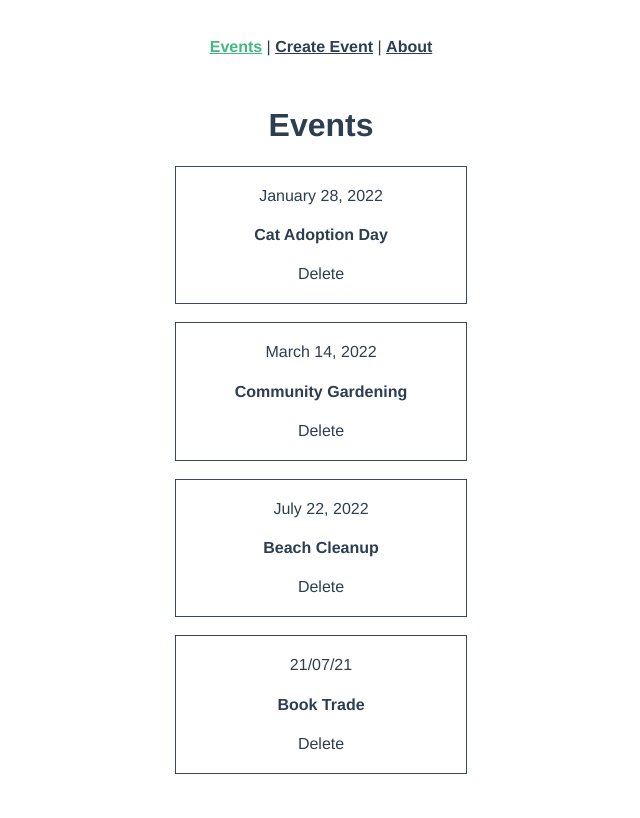
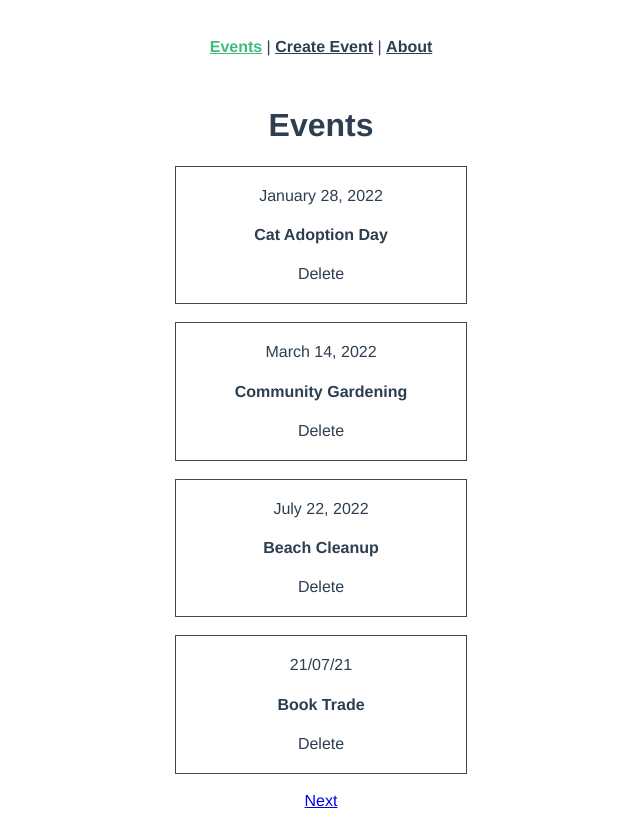
Before and after one commit to GuillFer/agenda, a Vue app: page /events in a window 1280 px wide. Shown: the whole page, without its empty margins (319-959 px from the left). Built offline with nearby package versions, Linux system fonts and the light colour scheme; data requests are answered from the project's data file.

Commit message:
next-prev page

```diff
--- a/src/router/index.js
+++ b/src/router/index.js
@@ -7,7 +7,8 @@ const routes = [
   {
     path: '/events',
     name: 'EventList',
-    component: EventList
+    component: EventList,
+    props: route => ({ page: parseInt(route.query.page) || 1 })
   },
   {
     path: '/event/:id',
--- a/src/services/EventService.js
+++ b/src/services/EventService.js
@@ -11,8 +11,8 @@ const apiClient = axios.create({
 })
 
 export default {
-  getEvents (page) {
-    return apiClient.get(`/events?_limit=4&_page=${page}`)
+  getEvents (perPage, page) {
+    return apiClient.get(`/events?_limit=${perPage}&_page=${page}`)
   },
   getEvent (id) {
     return apiClient.get(`/events/${id}`)
--- a/src/store/index.js
+++ b/src/store/index.js
@@ -3,7 +3,8 @@ import { createStore } from 'vuex'
 export default createStore({
   state: {
     user: 'Guillaume',
-    events: []
+    events: [],
+    eventsPerPage: 4
   },
   mutations: {
     ADD_EVENT (state, event) {
--- a/src/views/EventList.vue
+++ b/src/views/EventList.vue
@@ -3,6 +3,16 @@
   <div class="events">
     <!-- <img alt="Vue logo" src="../assets/logo.png"> -->
     <EventCard v-for="event in events" :key="event.id" :event="event"/>
+    <router-link
+      :to="{ name: 'EventList', query: { page: page - 1 } }"
+      rel="prev"
+      v-if="page != 1"
+    >Prev</router-link>
+    <router-link
+      :to="{ name: 'EventList', query: { page: page + 1 } }"
+      rel="next"
+      v-if="hasNextPage"
+    >Next</router-link>
   </div>
 </template>
 
@@ -10,26 +20,39 @@
 // @ is an alias to /src
 import EventCard from '@/components/EventCard.vue'
 import EventService from '@/services/EventService.js'
+import { watchEffect } from 'vue'
 
 export default {
   name: 'EventList',
   components: {
     EventCard
   },
+  props: ['page'],
   data () {
     return {
-      events: null
+      events: null,
+      totalEvents: 0
     }
   },
   created () {
-    EventService.getEvents(this.$route.query.page || 1)
+    watchEffect(() => {
+      EventService.getEvents(this.$store.state.eventsPerPage, this.page)
         .then(response => {
           this.events = response.data
           this.$store.state.events = response.data
+          console.log(response.headers)
+          this.totalEvents = response.headers['x-total-count']
         })
         .catch(error => {
           console.log(error)
         })
+    })
+  },
+  computed: {
+    hasNextPage () {
+      const totalPages = Math.ceil(this.totalEvents / this.$store.state.eventsPerPage)
+      return this.page < totalPages
+    }
   }
 }
 </script>
```
Lines whose indentation alone changed are shown as unchanged.
